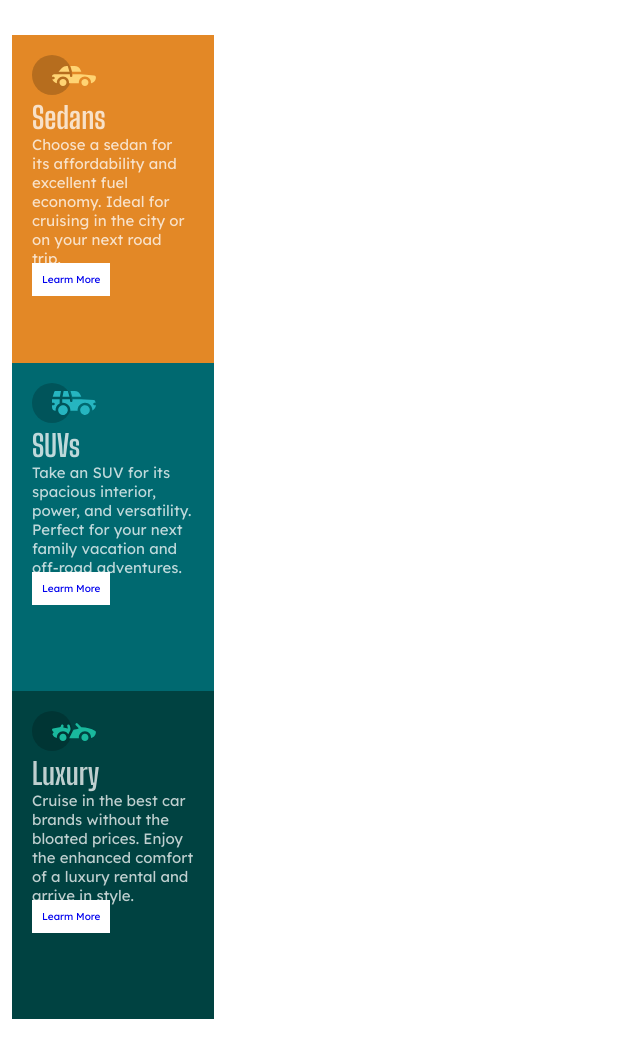
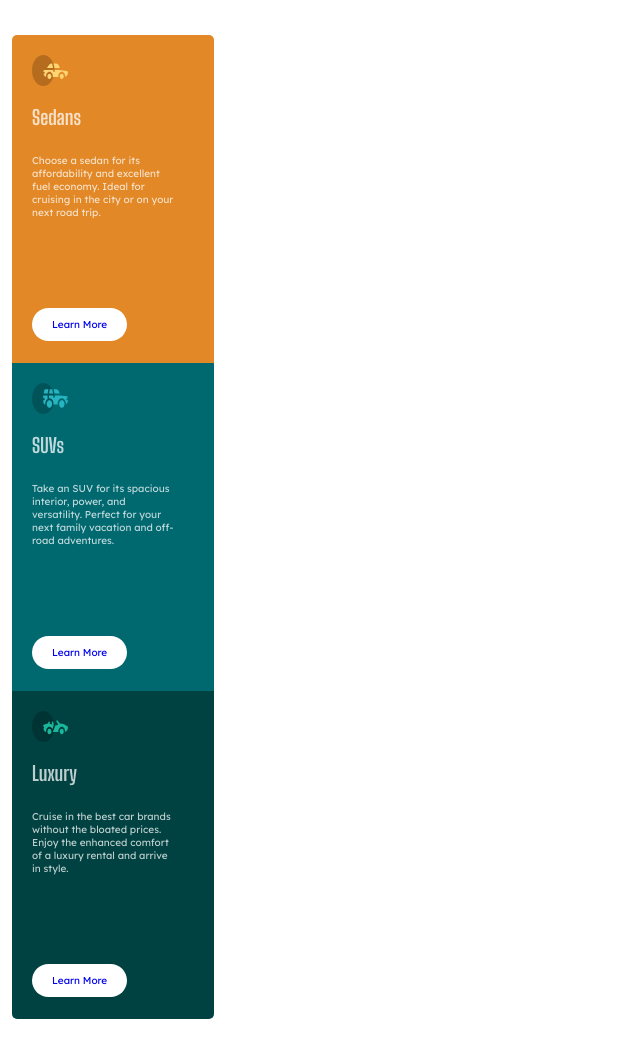
Before and after one commit to Saeedgh30/3-column-preview-card-component-main, a plain HTML site: page index.html in a window 1280 px wide. Shown: the whole page, without its empty margins (0-640 px from the left). After the commit the page ends 1019 px from the top, so only its background shows below. Drawn offline with Linux system fonts and the light colour scheme.

Commit message:
3 column template

```diff
--- a/index.html
+++ b/index.html
@@ -31,28 +31,34 @@
       <div class="grid-item1">
         <img src="/images/icon-sedans.svg" alt="sedans icon" />
         <h1>Sedans</h1>
+        <p>
           Choose a sedan for its affordability and excellent fuel economy. Ideal
           for cruising in the city or on your next road trip.
+        </p>
         <br />
 
-        <a href="#">Learm More</a>
+        <a href="#">Learn More</a>
       </div>
       <div class="grid-item2">
         <img src="/images/icon-suvs.svg" alt="icon-suvs" />
         <h1>SUVs</h1>
+        <p>
           Take an SUV for its spacious interior, power, and versatility. Perfect
           for your next family vacation and off-road adventures.
+        </p>
         <br />
-        <a href="#">Learm More</a>
+        <a href="#">Learn More</a>
       </div>
       <div class="grid-item3">
         <img src="/images/icon-luxury.svg" alt="icon-luxury" />
         <h1>Luxury</h1>
+        <p>
           Cruise in the best car brands without the bloated prices. Enjoy the
           enhanced comfort of a luxury rental and arrive in style.
+        </p>
         <br />
 
-        <a href="#">Learm More</a>
+        <a href="#">Learn More</a>
       </div>
     </div>
   </body>
--- a/style.css
+++ b/style.css
@@ -3,14 +3,27 @@
   margin: 0;
 }
 body {
-  margin: 35px 12px 39px;
+  width: 187px;
+  height: 751px;
+  margin: 35px 12px;
   color: hsla(0, 0%, 100%, 0.75);
   font-family: "Lexend Deca", sans-serif;
   font-size: 15px;
+  background-color: white;
+}
+
+img {
+  width: 36px;
+  height: 31px;
 }
 h1 {
   font-family: "Big Shoulders Display", cursive;
-  font-size: 30px;
+  font-size: 20px;
+  padding: 15px 0;
+}
+p {
+  font-size: 10px;
+  padding: 10px 20px 0 0;
 }
 
 .grid-container {
@@ -22,6 +35,8 @@ h1 {
   width: 162px;
   height: 288px;
   padding: 20px;
+  border-top-left-radius: 5px;
+  border-top-right-radius: 5px;
 }
 .grid-item2 {
   background-color: hsl(184, 100%, 22%);
@@ -35,11 +50,20 @@ h1 {
   width: 162px;
   height: 288px;
   padding: 20px;
+  border-bottom-left-radius: 5px;
+  border-bottom-right-radius: 5px;
 }
 a {
+  display: inline-flex;
   background-color: white;
   text-decoration: none;
-  padding: 10px;
+  padding: 10px 20px;
   font-size: 10px;
-  border-radius: -50%;
+  border-radius: 25px;
+  margin: 70px 20px 0 0;
 }
+a:hover {
+  color: white;
+  background-color: inherit;
+  border: 2px solid white;
+}
```
Lines whose indentation alone changed are shown as unchanged.
